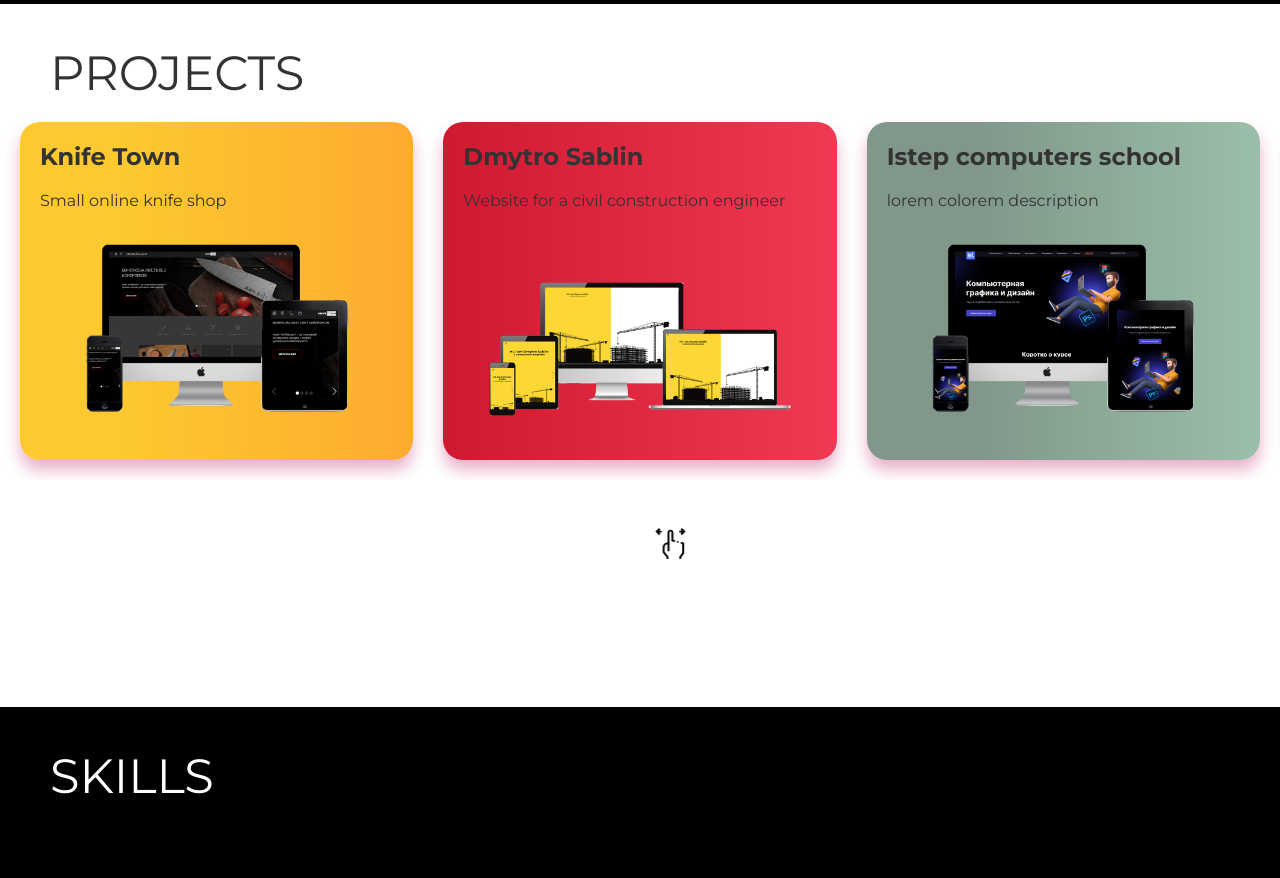
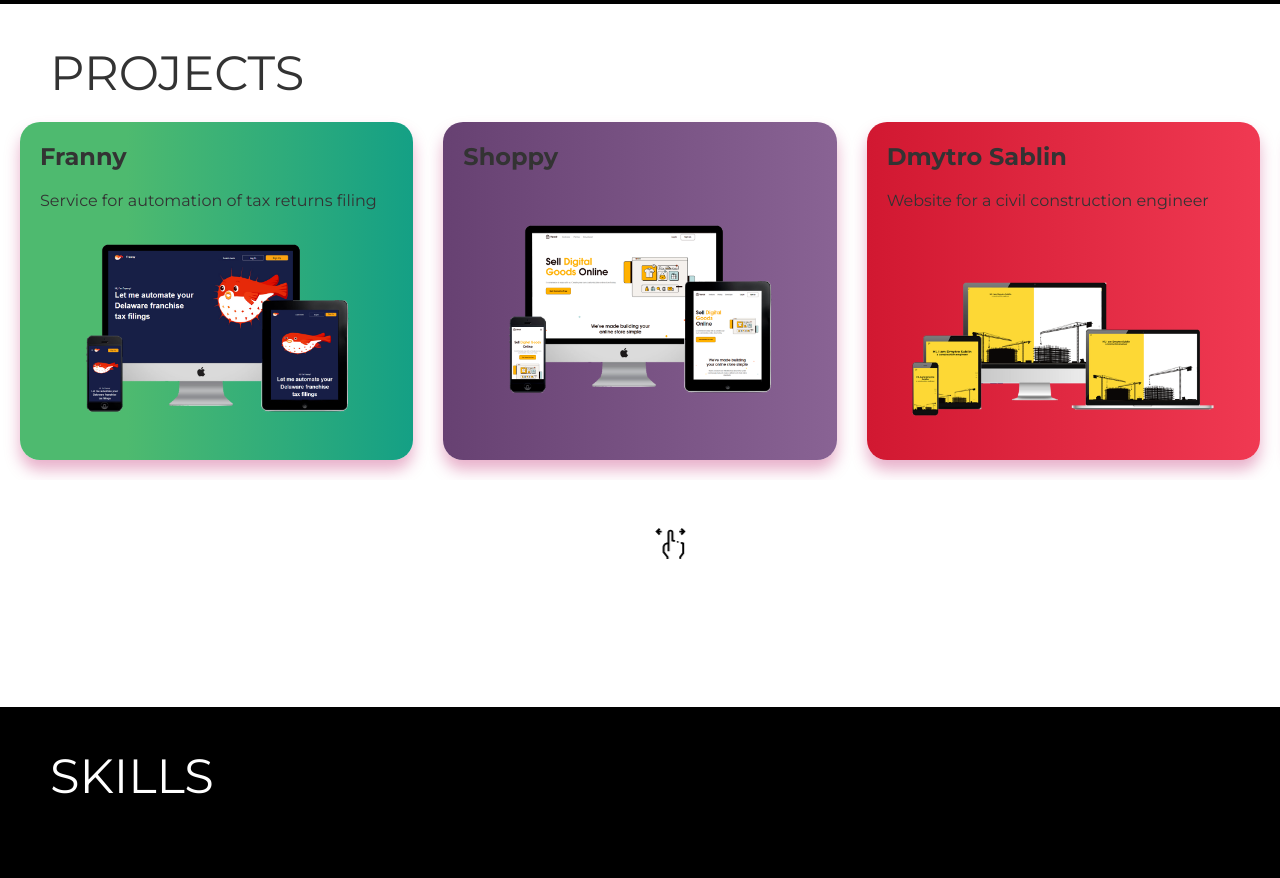
Before and after one commit to vladyslavZinchenko77/vlad-zinchenko, a Next.js app: page / in a window 1280 px wide. Shown: the part 1500-2378 px from the top of the page. Built offline with nearby package versions, Linux system fonts and the light colour scheme.

Commit message:
added new work

```diff
--- a/src/components/ui/Works/SliderComponent.tsx
+++ b/src/components/ui/Works/SliderComponent.tsx
@@ -11,12 +11,20 @@ import 'swiper/css/effect-coverflow';
 
 const works: WorkItemInterface[] = [
   {
-    title: 'Knife Town',
-    description: 'Small online knife shop',
-    imgUrl: '/img/work10.png',
-    colorClassName: 'yellow',
-    projectLink: 'https://knife-town-h7wv.vercel.app/',
+    title: 'Franny',
+    description: 'Service for automation of tax returns filing',
+    imgUrl: '/img/work5.png',
+    colorClassName: 'green',
+    projectLink: 'https://getfranny.com/',
   },
+  {
+    title: 'Shoppy',
+    description: '',
+    imgUrl: '/img/work11.png',
+    colorClassName: 'purple',
+    projectLink: 'https://shoppy.bndigital.dev/',
+  },
+
   {
     title: 'Dmytro Sablin',
     description: 'Website for a civil construction engineer',
@@ -26,17 +34,17 @@ const works: WorkItemInterface[] = [
   },
   {
     title: 'Istep computers school',
-    description: 'lorem colorem description',
+    description: 'Page for computer science school',
     imgUrl: '/img/work9.png',
     colorClassName: 'grey',
     projectLink: 'https://istep-computer-graphics-and-design-x12z.vercel.app/',
   },
   {
-    title: 'Franny',
-    description: 'lorem colorem description',
-    imgUrl: '/img/work5.png',
-    colorClassName: 'green',
-    projectLink: 'https://getfranny.com/',
+    title: 'Knife Town',
+    description: 'Small online knife shop',
+    imgUrl: '/img/work10.png',
+    colorClassName: 'yellow',
+    projectLink: 'https://knife-town-h7wv.vercel.app/',
   },
 ];
 
--- a/src/components/ui/Works/WorksItem.scss
+++ b/src/components/ui/Works/WorksItem.scss
@@ -49,3 +49,6 @@
 .green{
   background: linear-gradient(270deg, #14A085 0%, #4EBA6F 72.92%);
 }
+.purple{
+  background: linear-gradient(270deg, #896394 0%, #674172 100%)
+}
```
Also changed, not shown: public/img/work11.png (added).
